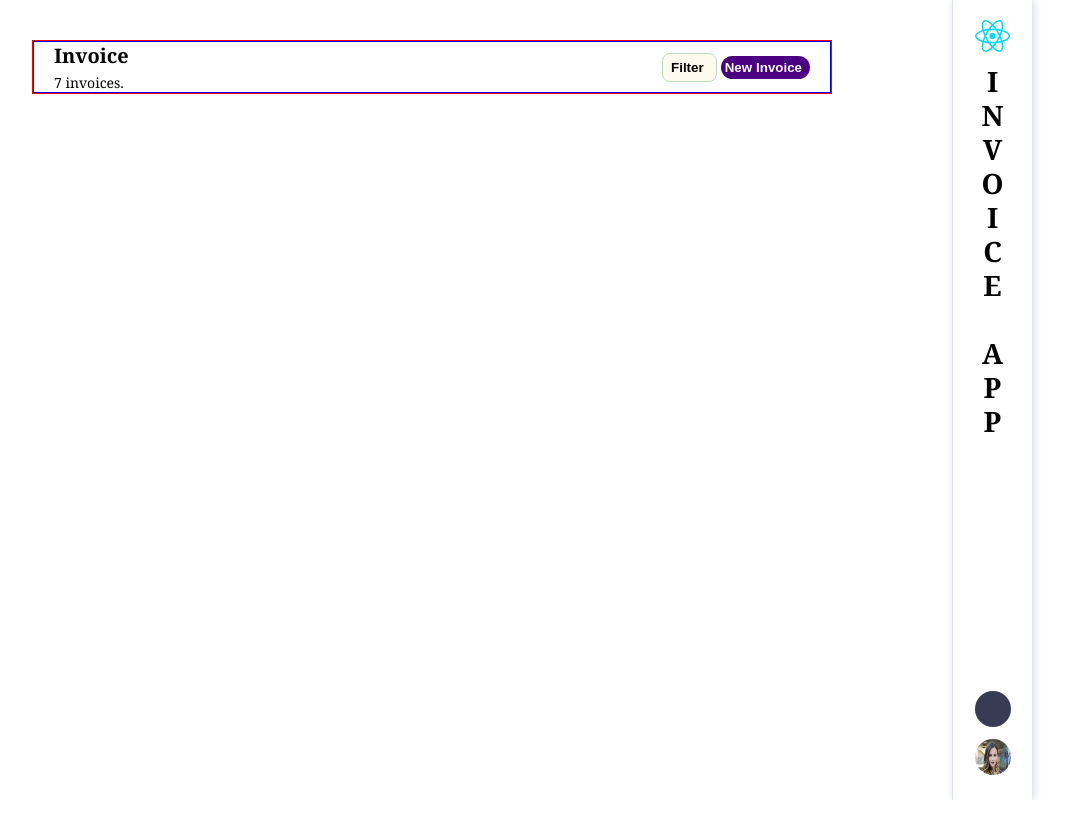
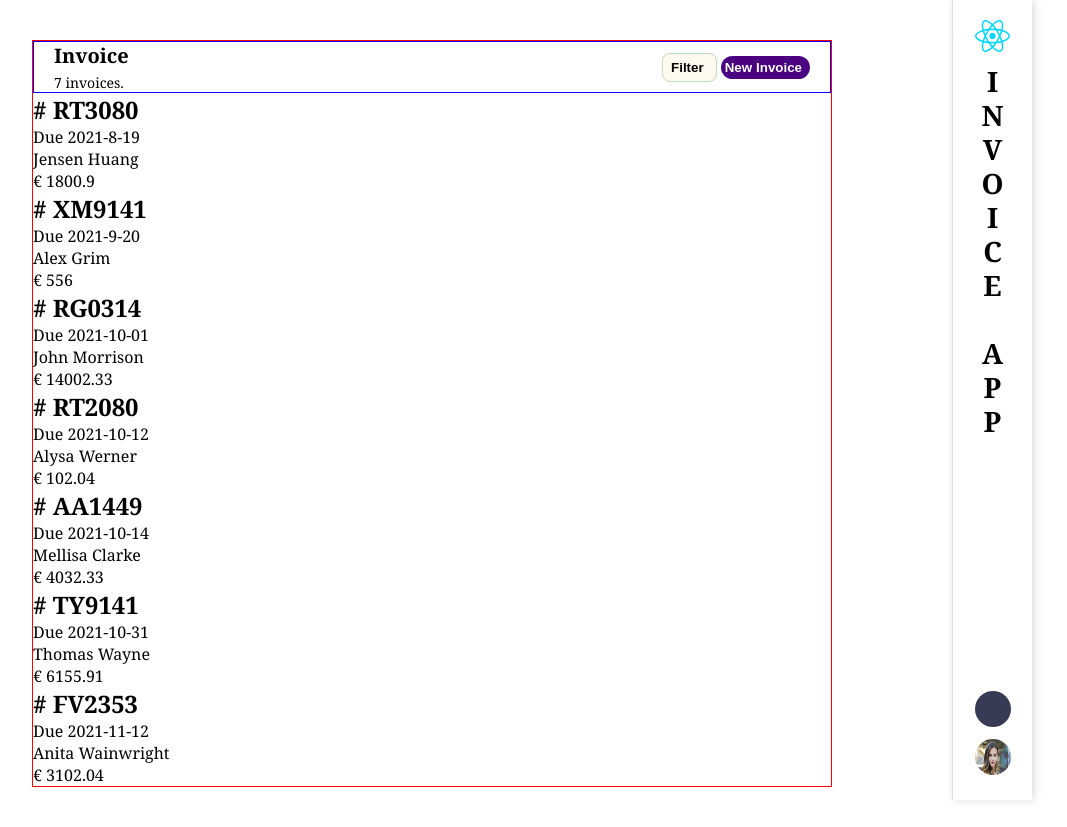
Before and after one commit to banuaggun/invoice-app, a React (Vite) app: page / in a window 1280 px wide. Shown: the whole page, without its empty margins (208-1275 px from the left). Before the commit the page ends 800 px from the top, so only its background shows below. Built offline with nearby package versions, Linux system fonts and the light colour scheme; some icons are missing.

Commit message:
Details of each invoice began to be displayed on the screen.

```diff
--- /dev/null
+++ b/src/components/InvoiceCard.jsx
@@ -0,0 +1,18 @@
+import React from 'react'
+
+function InvoiceCard({invoice}) {
+  return (
+    <div>
+      <div className="card-web">
+        <div className="card-web-content">
+          <h2># {invoice.id}</h2>
+          <p>Due {invoice.paymentDue}</p>
+          <p>{invoice.clientName}</p>
+          <p>€ {invoice.total}</p>
+        </div>
+      </div>
+    </div>
+  )
+}
+
+export default InvoiceCard
--- a/src/components/MainArea.jsx
+++ b/src/components/MainArea.jsx
@@ -1,5 +1,6 @@
 import React from 'react'
 import { useSelector } from 'react-redux'
+import InvoiceCard from './InvoiceCard'
 
 function MainArea() {
 
@@ -27,6 +28,18 @@ function MainArea() {
         </div>
 
       </div>
+
+      <div className="main-area-content">
+        {
+          invoices.map((invoice, index) =>{
+            return(
+              <div>
+                <InvoiceCard invoice={invoice} />
+              </div>
+            )
+          })
+        }
+      </div>
     </div>
   )
 }
```
